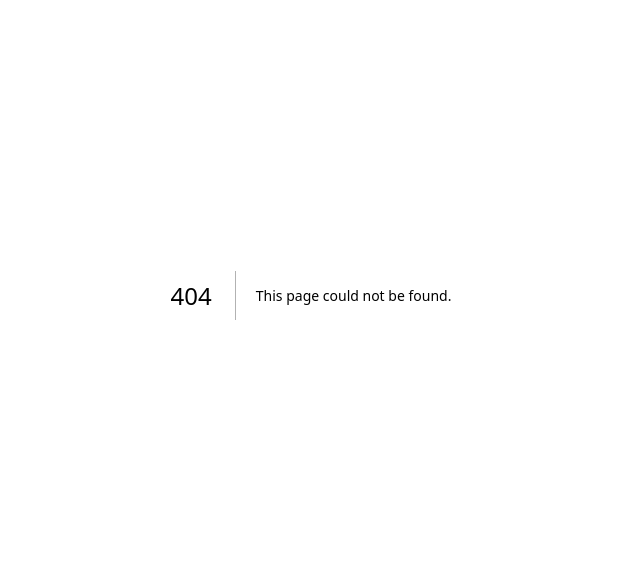
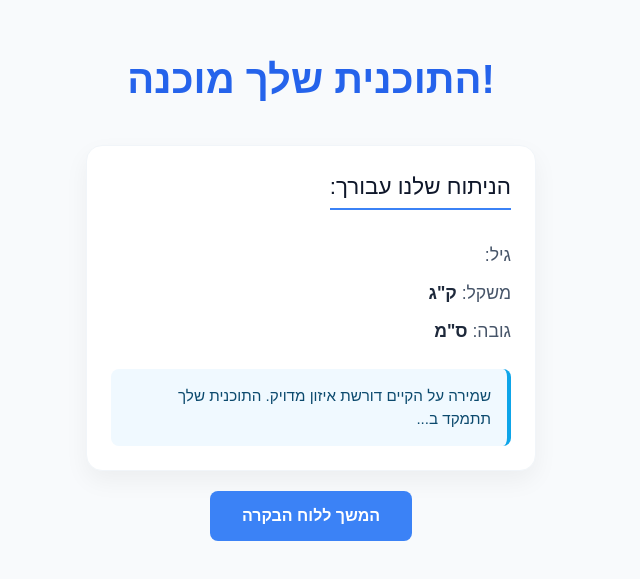
Before and after one commit to ofir8530/ai-fitness-app, a Next.js app: page /summary in a window 1280 px wide. Before the commit this address had no page. Shown: the part 105-684 px from the top of the page, without its empty margins (329-969 px from the left). Built offline with nearby package versions, Linux system fonts and the light colour scheme.

Commit message:
feat: add SummaryCard component and conditional logic for user goals

```diff
--- /dev/null
+++ b/app/summary/page.tsx
@@ -0,0 +1,28 @@
+"use client";
+import { useSearchParams } from 'next/navigation';
+import SummaryCard from '../../components/SummaryCard';
+import Link from 'next/link';
+import styles from '../page.module.css';
+
+export default function SummaryPage() {
+  const searchParams = useSearchParams();
+
+  const userData = {
+    age: searchParams.get('age') || '',
+    weight: searchParams.get('weight') || '',
+    height: searchParams.get('height') || '',
+    goal: searchParams.get('goal') || ''
+  };
+
+  return (
+    <main className={styles.mainContainer}>
+      <h1 className={styles.title}>התוכנית שלך מוכנה!</h1>
+
+      <SummaryCard data={userData} />
+
+      <Link href="/dashboard" className={styles.primaryButton}>
+        המשך ללוח הבקרה
+      </Link>
+    </main>
+  );
+}
--- /dev/null
+++ b/components/SummaryCard.module.css
@@ -0,0 +1,60 @@
+.card {
+  background-color: #ffffff;
+  border-radius: 16px;
+  padding: 24px;
+  box-shadow: 0 10px 25px rgba(0, 0, 0, 0.05);
+  border: 1px solid #f1f5f9;
+  width: 100%;
+  max-width: 450px;
+  margin: 20px auto;
+  direction: rtl; /* מבטיח שהכל מיושר לימין */
+}
+
+.card h3 {
+  color: #0f172a;
+  font-size: 1.4rem;
+  margin-bottom: 20px;
+  border-bottom: 2px solid #3b82f6;
+  display: inline-block;
+  padding-bottom: 4px;
+}
+
+.card p {
+  margin: 12px 0;
+  color: #475569;
+  font-size: 1.1rem;
+}
+
+.card strong {
+  color: #1e293b;
+  font-weight: 700;
+}
+
+/* החלק המיוחד לתובנות ה-AI */
+.aiInsights {
+  margin-top: 24px;
+  padding: 16px;
+  background-color: #f0f9ff; /* כחול בהיר מאוד שמסמל טכנולוגיה/AI */
+  border-right: 4px solid #0ea5e9; /* פס כחול בצד ליצירת דגש */
+  border-radius: 8px;
+}
+
+.aiInsights h4 {
+  color: #0369a1;
+  margin-bottom: 8px;
+  display: flex;
+  align-items: center;
+  gap: 8px;
+}
+
+/* הוספת אייקון קטן של נצנצים/כוכבים לפני הכותרת (אופציונלי) */
+.aiInsights h4::before {
+  content: "✨";
+}
+
+.aiInsights p {
+  font-size: 0.95rem;
+  line-height: 1.5;
+  color: #0c4a6e;
+  margin: 0;
+}
--- /dev/null
+++ b/components/SummaryCard.tsx
@@ -0,0 +1,30 @@
+"use client";
+import styles from './SummaryCard.module.css'; // ניצור קובץ CSS נפרד בשבילו
+
+interface SummaryProps {
+  data: {
+    age: string;
+    weight: string;
+    height: string;
+    goal: string;
+  };
+}
+
+export default function SummaryCard({ data }: SummaryProps) {
+ const insightText = data.goal === 'lose'
+    ? 'הצבת יעד מאתגר! כדי לרדת במשקל בצורה בריאה נתמקד ב...'
+    : 'שמירה על הקיים דורשת איזון מדויק. התוכנית שלך תתמקד ב...';
+
+  return (
+    <div className={styles.card}>
+      <h3>הניתוח שלנו עבורך:</h3>
+      <p>גיל: <strong>{data.age}</strong></p>
+      <p>משקל: <strong>{data.weight} ק"ג</strong></p>
+      <p>גובה: <strong>{data.height} ס"מ</strong></p>
+
+      <div className={styles.aiInsights}>
+        <p>{insightText}</p>
+      </div>
+    </div>
+  );
+}
--- a/components/UserForm.tsx
+++ b/components/UserForm.tsx
@@ -1,14 +1,18 @@
 "use client";
 
 import { useState } from 'react';
+import { useRouter } from 'next/navigation';
 import styles from './UserForm.module.css';
 
 export default function UserForm() {
+  const router = useRouter();
+
   const [formData, setFormData] = useState({
     age: '',
     weight: '',
-    height:'',
-    goal: 'maintain'
+    height: '',
+    goal: 'maintain',
+    targetWeight:'',
   });
 
   const handleChange = (e: React.ChangeEvent<HTMLInputElement | HTMLSelectElement>) => {
@@ -18,9 +22,14 @@ export default function UserForm() {
 
   const handleSubmit = (e: React.FormEvent) => {
     e.preventDefault();
-    console.log("נתונים שנשמרו:", formData);
-    alert("הנתונים נשמרו בהצלחה!");
-  };
+
+    //  יצירת "מחרוזת חיפוש" עם הנתונים
+    const queryString = `age=${formData.age}&weight=${formData.weight}&height=${formData.height}&goal=${formData.goal}`;
+
+    // מעבר לדף סיכום
+    router.push(`/summary?${queryString}`);
+    };
+
 
   return (
     <form className={styles.formContainer} onSubmit={handleSubmit}>
@@ -50,6 +59,20 @@ export default function UserForm() {
         </select>
       </div>
 
+    {/* יוצג רק אם המטרה היא לא שמירה */}
+       {formData.goal !=='maintain'&&(
+            <div className={styles.formGroup}>
+                <label>משקל יעד (ק"ג):</label>
+                <input
+                type="number"
+                name="targetWeight"
+                value={formData.targetWeight}
+                onChange={handleChange}
+                required
+                />
+            </div>
+        )}
+
       <button type="submit" className={styles.submitButton}>שמור והמשך</button>
     </form>
   );
```
